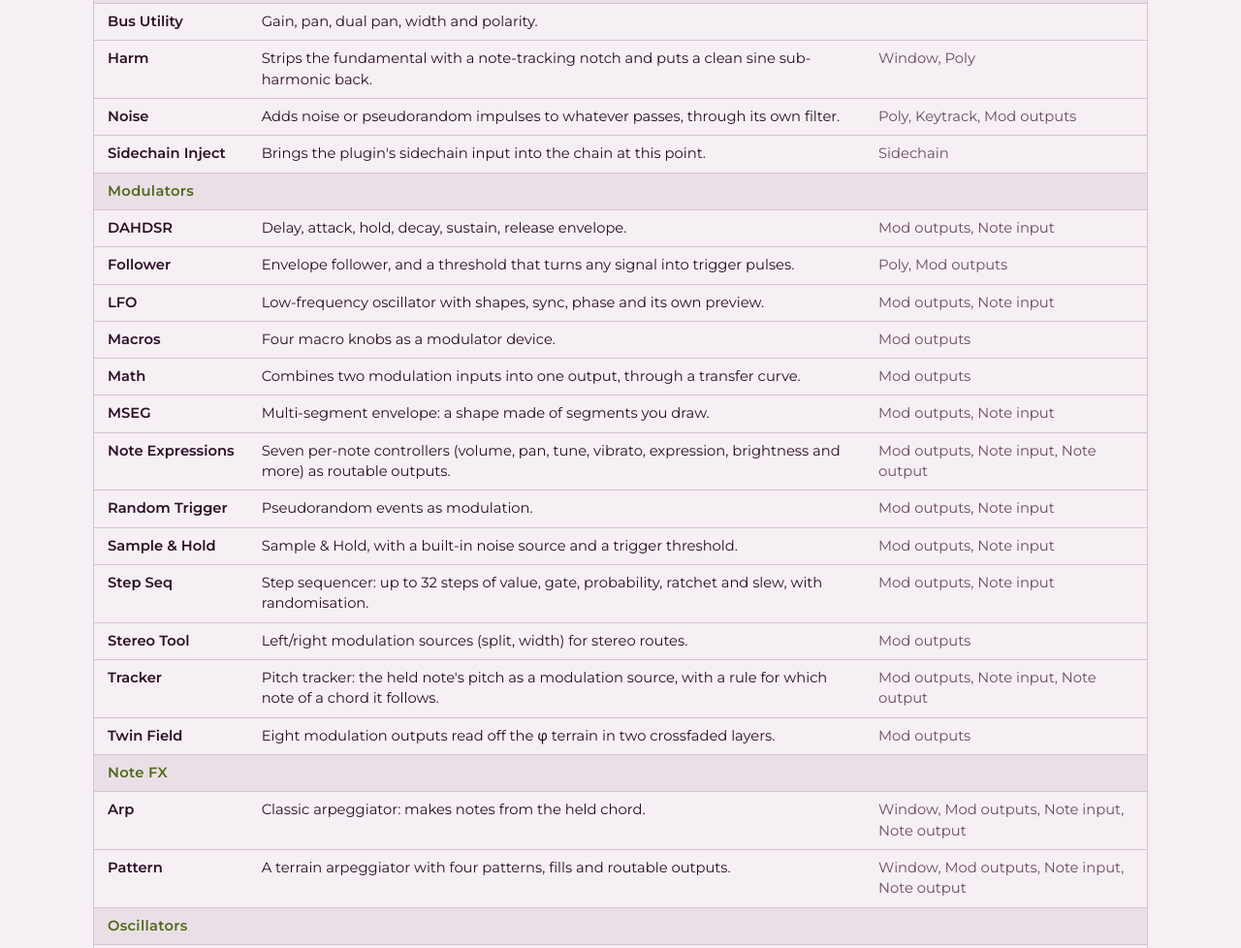
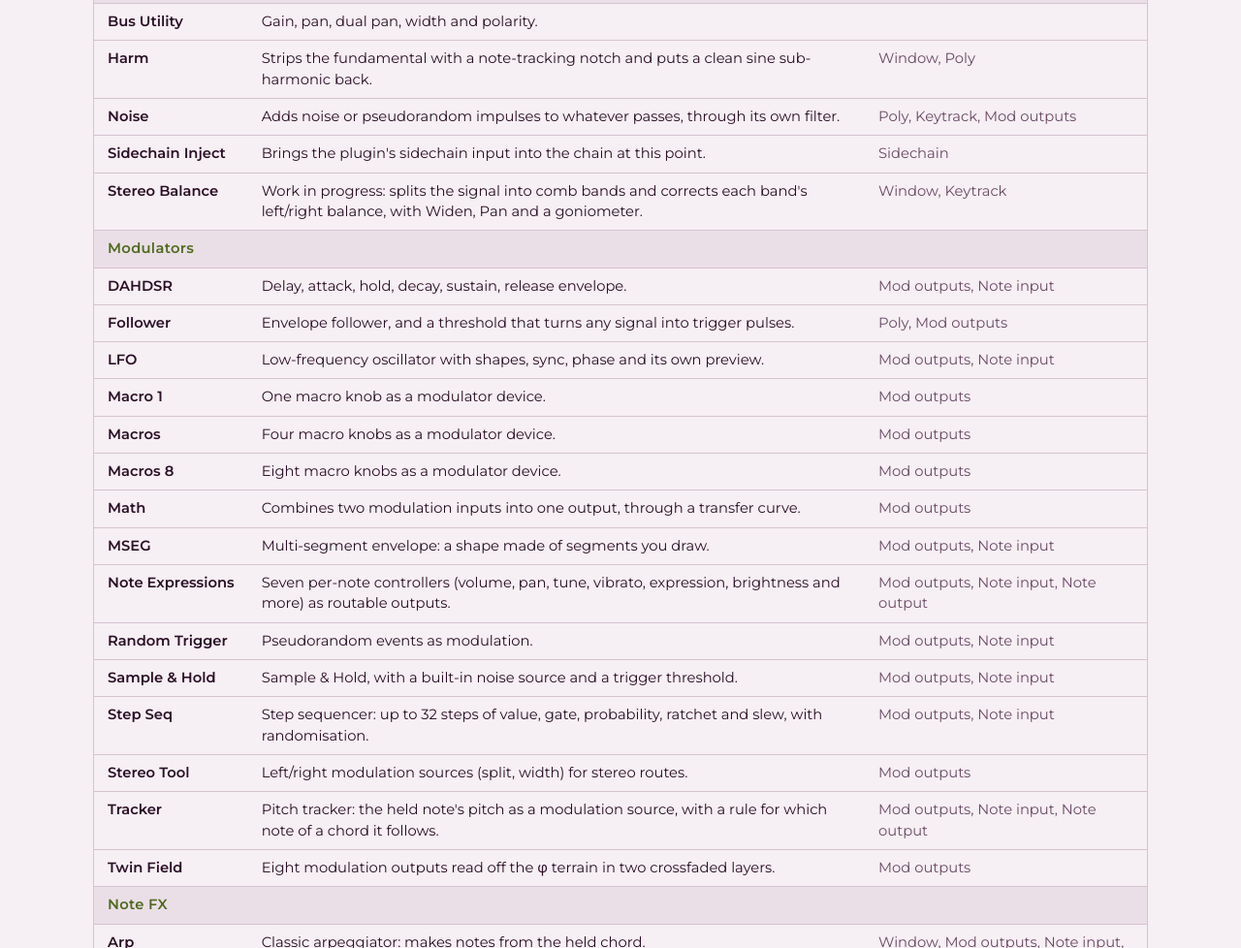
Before and after one commit to owlet-labs/feathers, a plain HTML site: page site/feathers/index.html in a window 1280 px wide. Shown: the part 10148-11126 px from the top of the page at 97% size. Drawn offline with Linux system fonts and the light colour scheme.

Commit message:
Site: Stereo Balance (work in progress), Macro 1 and Macros 8 in the device table
Co-Authored-By: Claude Opus 5.5 <noreply@anthropic.com>

```diff
--- a/site/feathers/index.html
+++ b/site/feathers/index.html
@@ -244,13 +244,16 @@
 <tr><th scope="row">Harm</th><td>Strips the fundamental with a note-tracking notch and puts a clean sine sub-harmonic back.</td><td>Window, Poly</td></tr>
 <tr><th scope="row">Noise</th><td>Adds noise or pseudorandom impulses to whatever passes, through its own filter.</td><td>Poly, Keytrack, Mod outputs</td></tr>
 <tr><th scope="row">Sidechain Inject</th><td>Brings the plugin's sidechain input into the chain at this point.</td><td>Sidechain</td></tr>
+<tr><th scope="row">Stereo Balance</th><td>Work in progress: splits the signal into comb bands and corrects each band's left/right balance, with Widen, Pan and a goniometer.</td><td>Window, Keytrack</td></tr>
 </tbody>
 <tbody>
 <tr class="group"><th scope="rowgroup" colspan="3">Modulators</th></tr>
 <tr><th scope="row">DAHDSR</th><td>Delay, attack, hold, decay, sustain, release envelope.</td><td>Mod outputs, Note input</td></tr>
 <tr><th scope="row">Follower</th><td>Envelope follower, and a threshold that turns any signal into trigger pulses.</td><td>Poly, Mod outputs</td></tr>
 <tr><th scope="row">LFO</th><td>Low-frequency oscillator with shapes, sync, phase and its own preview.</td><td>Mod outputs, Note input</td></tr>
+<tr><th scope="row">Macro 1</th><td>One macro knob as a modulator device.</td><td>Mod outputs</td></tr>
 <tr><th scope="row">Macros</th><td>Four macro knobs as a modulator device.</td><td>Mod outputs</td></tr>
+<tr><th scope="row">Macros 8</th><td>Eight macro knobs as a modulator device.</td><td>Mod outputs</td></tr>
 <tr><th scope="row">Math</th><td>Combines two modulation inputs into one output, through a transfer curve.</td><td>Mod outputs</td></tr>
 <tr><th scope="row">MSEG</th><td>Multi-segment envelope: a shape made of segments you draw.</td><td>Mod outputs, Note input</td></tr>
 <tr><th scope="row">Note Expressions</th><td>Seven per-note controllers (volume, pan, tune, vibrato, expression, brightness and more) as routable outputs.</td><td>Mod outputs, Note input, Note output</td></tr>
```
